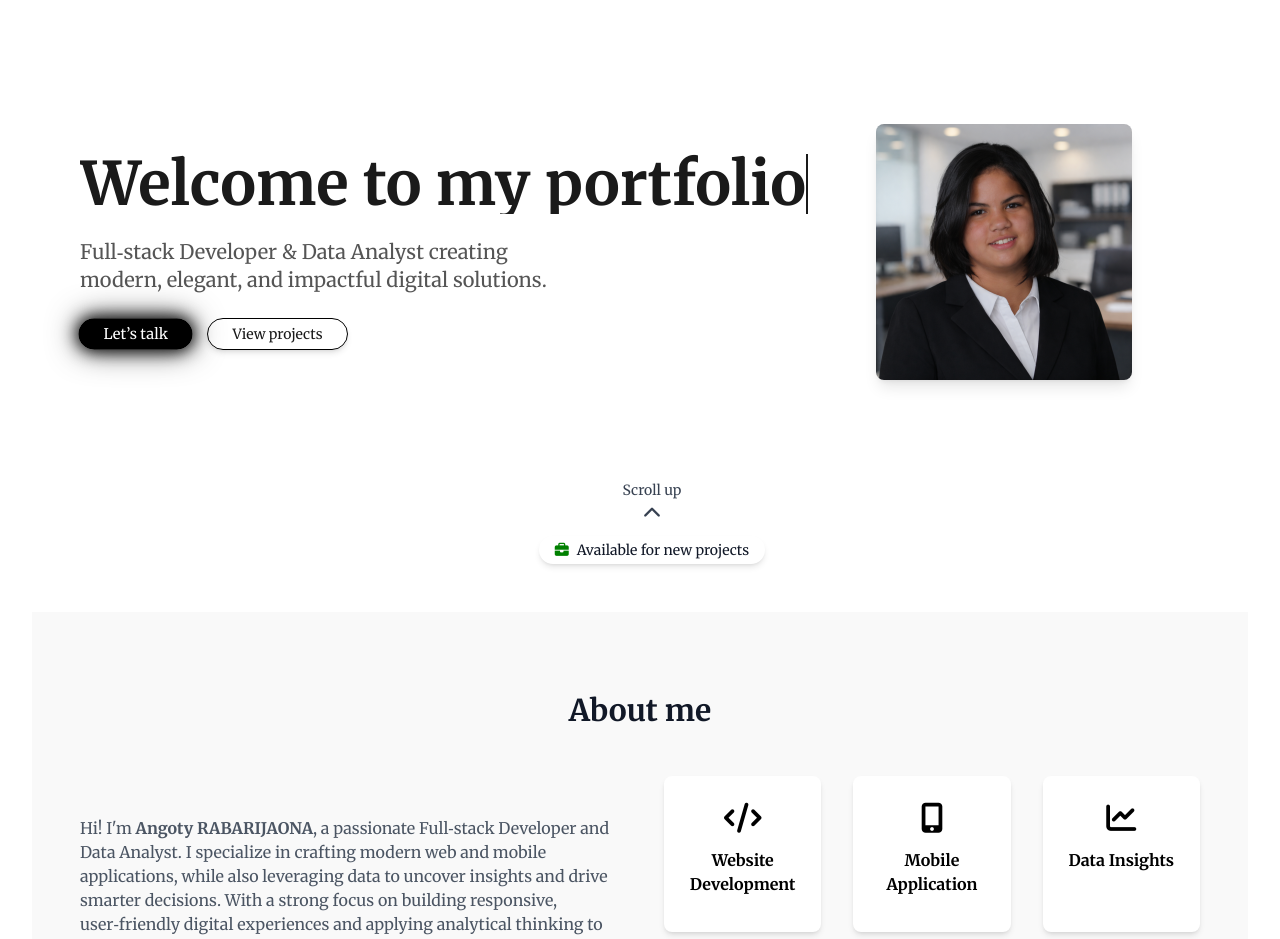
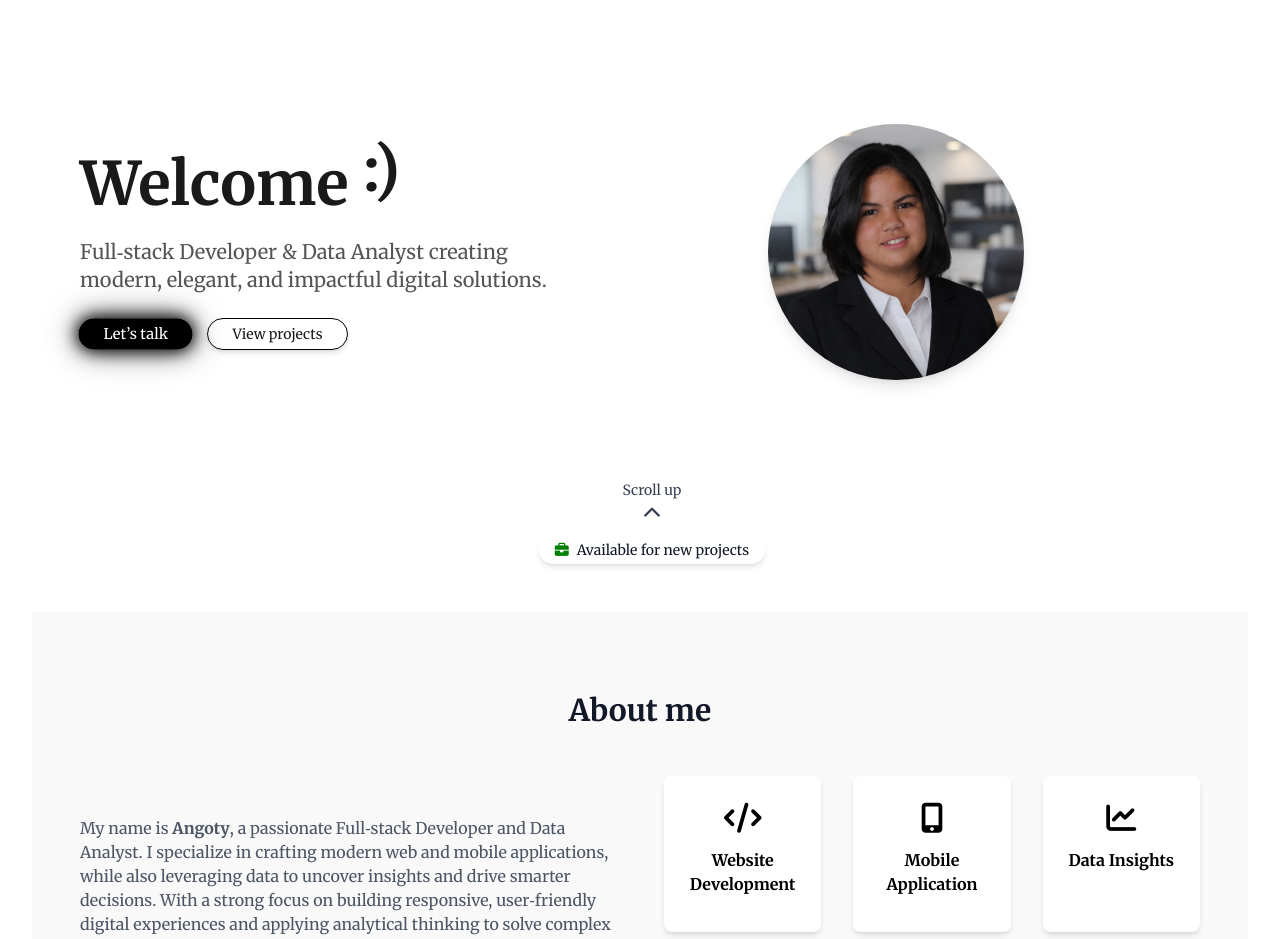
Before and after one commit to AngotyFitia/angoty-rabarijaona, a React (Vite) app: page / in a window 1280 px wide. Shown: the part 220-1159 px from the top of the page. Built offline with nearby package versions, Linux system fonts and the light colour scheme.

Commit message:
feat: add dynamic smiley animation to welcome title

```diff
--- a/src/components/ui/about.tsx
+++ b/src/components/ui/about.tsx
@@ -53,7 +53,7 @@ export default function About() {
           {/* Colonne gauche : présentation */}
           <div className="space-y-6 self-center">
             <p className="mb-8 text-sm sm:text-base text-gray-600 text-center text-center md:text-left">
-              Hi! I'm <span className="font-semibold">Angoty RABARIJAONA</span>, a passionate Full‑stack Developer and Data Analyst.
+              My name is <span className="font-semibold">Angoty</span>, a passionate Full‑stack Developer and Data Analyst.
               I specialize in crafting modern web and mobile applications, while also leveraging data to uncover insights and drive smarter decisions.
               With a strong focus on building responsive, user‑friendly digital experiences and applying analytical thinking to solve complex problems,
               I bring together creativity and technical expertise to deliver impactful solutions.
--- a/src/components/ui/home.tsx
+++ b/src/components/ui/home.tsx
@@ -1,16 +1,26 @@
 import { Button } from "@/components/ui/button"
+import { useEffect, useState } from "react"
 
 export default function Home() {
+  const smiles = [":)", ":)", ":)", ":)"]
+  const [index, setIndex] = useState(0)
+
+  useEffect(() => {
+    const interval = setInterval(() => {
+      setIndex((prev) => (prev + 1) % smiles.length)
+    }, 1200)
+    return () => clearInterval(interval)
+  }, [])
   return (
     <section id="home" className="min-h-screen w-full flex flex-col md:flex-row items-center justify-center gap-y-8 bg-[#ffffff] px-6 md:px-12 pt-10 md:pt-20">
       <div className="mt-2 md:mt-0 flex justify-center order-1 md:order-2 md:flex-1 slideIn">
-        <div className="w-24 h-24 sm:w-28 sm:h-28 md:w-64 md:h-64 bg-[#f9f9f9] rounded-full md:rounded-lg shadow-lg overflow-hidden transform hover:scale-105 hover:shadow-xl transition-transform duration-500">
+        <div className="w-24 h-24 sm:w-28 sm:h-28 md:w-64 md:h-64 bg-[#f9f9f9] rounded-md md:rounded-full shadow-lg overflow-hidden transform hover:scale-105 hover:shadow-xl transition-transform duration-500">
           <img src="/images/Profile.png" alt="Profile" className="w-full h-full object-cover" />
         </div>
       </div>
 
       <div className="mt-4 md:mt-0 space-y-6 order-2 md:order-1">
-        <h1 className="text-3xl sm:text-4xl md:text-6xl font-bold text-[#1a1a1a] text-center md:text-left typing">Welcome to my portfolio</h1>
+        <h1 className="text-3xl sm:text-4xl md:text-6xl font-bold text-[#1a1a1a] text-center md:text-left">Welcome <span className="inline-block animate-bounce">{smiles[index]}</span></h1>
         <p className="text-base sm:text-lg md:text-xl text-[#555555] max-w-lg mx-auto md:mx-0 text-center md:text-left animate-slideUp delay-400">
           Full‑stack Developer & Data Analyst creating modern, elegant, and impactful digital solutions.
         </p>
```
